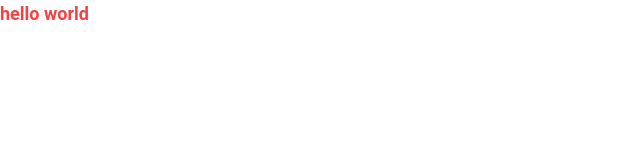
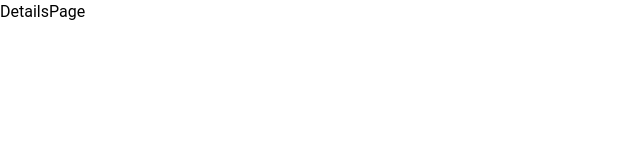
Before and after one commit to chriss222/flixverse, a React (Vite) app: page /details in a window 1280 px wide. Shown: the top 160 px of the page, without its empty margins (0-640 px from the left). Built offline with nearby package versions, Linux system fonts and the light colour scheme.

Commit message:
setup routes

```diff
--- a/package.json
+++ b/package.json
@@ -11,7 +11,8 @@
   },
   "dependencies": {
     "react": "^18.3.1",
-    "react-dom": "^18.3.1"
+    "react-dom": "^18.3.1",
+    "react-router-dom": "^6.28.0"
   },
   "devDependencies": {
     "@eslint/js": "^9.13.0",
--- a/src/App.jsx
+++ b/src/App.jsx
@@ -1,7 +1,19 @@
+import { BrowserRouter as Router, Routes, Route } from "react-router-dom";
+import Home from "./pages/Home";
+import ExplorePage from "./pages/ExplorePage";
+import SearchPage from "./pages/SearchPage";
+import DetailsPage from "./pages/DetailsPage";
 import "./App.css";
 
-function App() {
-  return <main className="text-lg text-red-500 font-bold">hello world</main>;
+export default function App() {
+  return (
+    <Router>
+      <Routes>
+        <Route path="/" element={<Home />} />
+        <Route path="/explore" element={<ExplorePage />} />
+        <Route path="/search" element={<SearchPage />} />
+        <Route path="/details" element={<DetailsPage />} />
+      </Routes>
+    </Router>
+  );
 }
-
-export default App;
--- /dev/null
+++ b/src/pages/DetailsPage.jsx
@@ -0,0 +1,7 @@
+import React from "react";
+
+const DetailsPage = () => {
+  return <div>DetailsPage</div>;
+};
+
+export default DetailsPage;
--- /dev/null
+++ b/src/pages/ExplorePage.jsx
@@ -0,0 +1,7 @@
+import React from "react";
+
+const ExplorePage = () => {
+  return <div>ExplorePage</div>;
+};
+
+export default ExplorePage;
--- /dev/null
+++ b/src/pages/Home.jsx
@@ -0,0 +1,7 @@
+import React from "react";
+
+const Home = () => {
+  return <div>Home</div>;
+};
+
+export default Home;
--- /dev/null
+++ b/src/pages/SearchPage.jsx
@@ -0,0 +1,7 @@
+import React from "react";
+
+const SearchPage = () => {
+  return <div>SearchPage</div>;
+};
+
+export default SearchPage;
```
Also changed, not shown: 1 other file (tests, documents, lock files or other folders).
